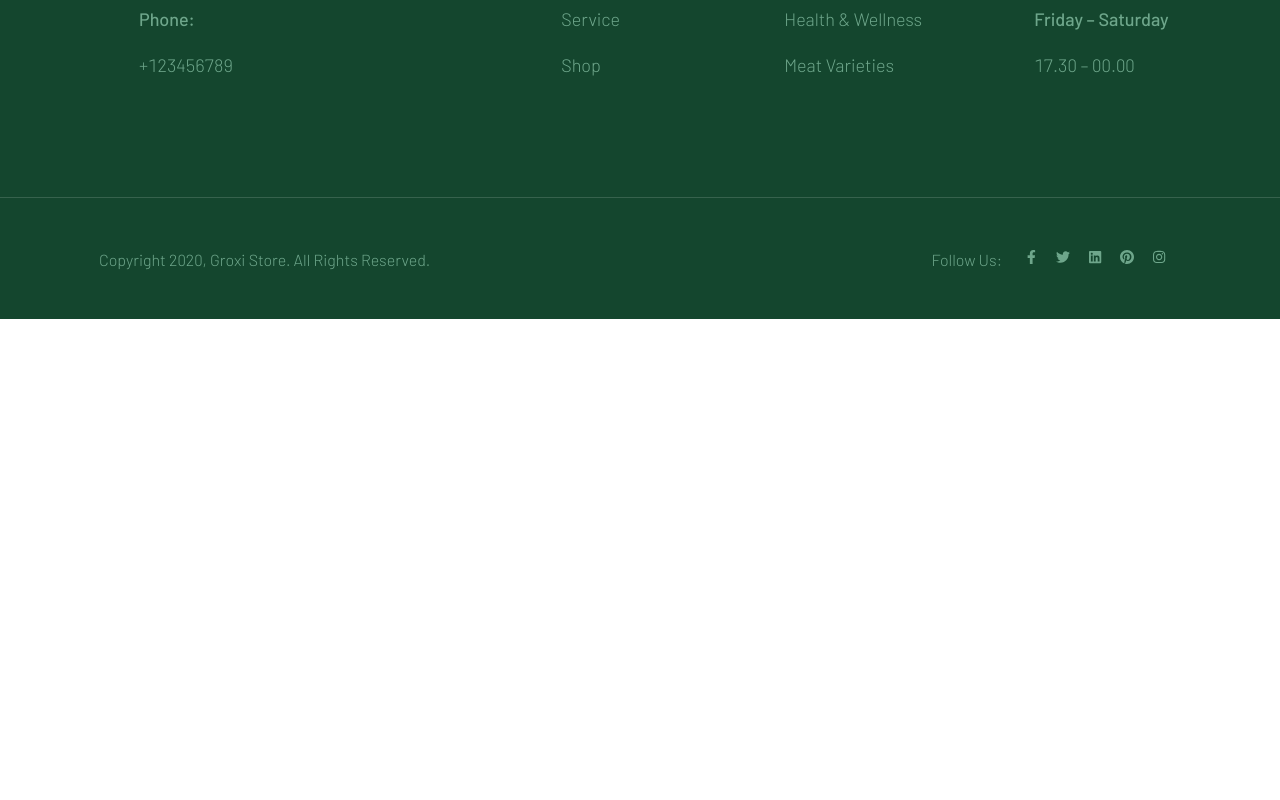
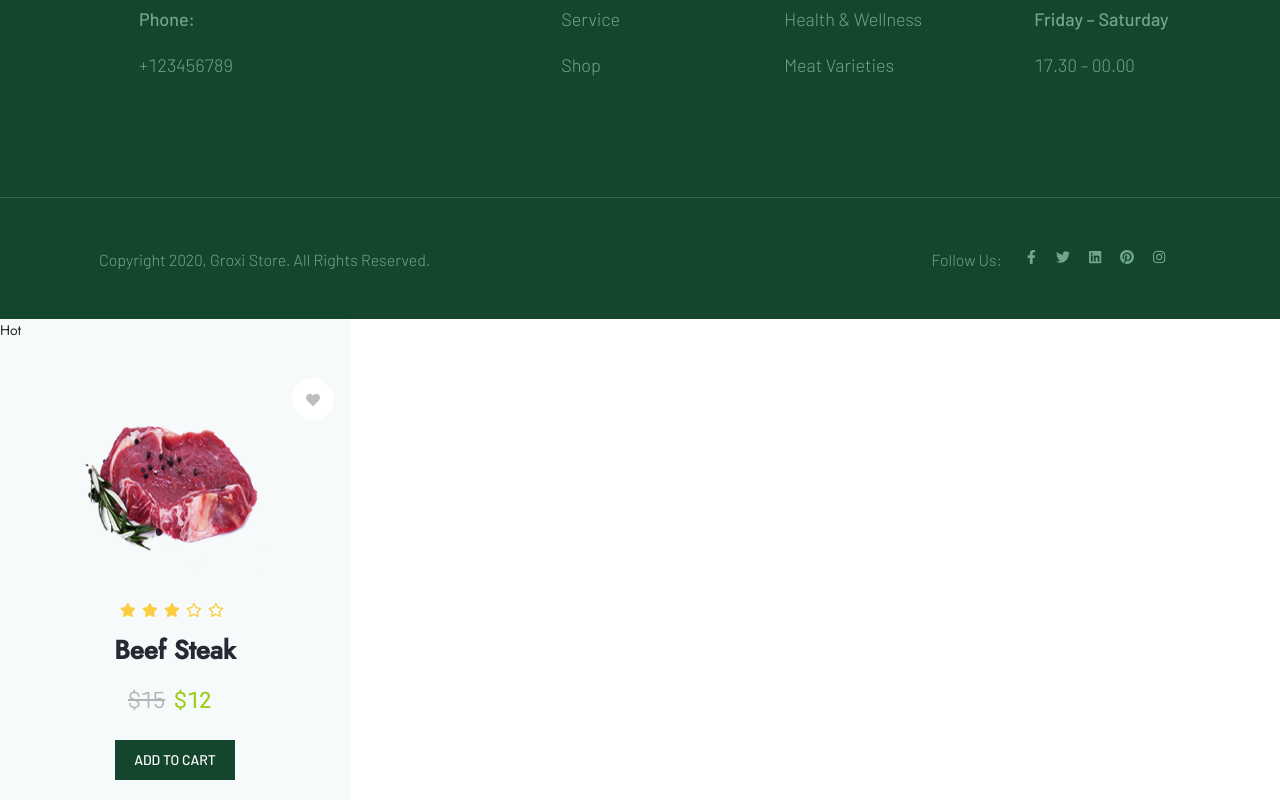
Before and after one commit to korysergey55/ShopOnlineForFreshGrocries, a React (Create React App) app: page / in a window 1280 px wide. Shown: the part 8204-9004 px from the top of the page. Before the commit the page ends 8523 px from the top, so only its background shows below. Built offline with nearby package versions, Linux system fonts and the light colour scheme; no server answers.

Commit message:
structure-done

```diff
--- a/src/containers/App/index.tsx
+++ b/src/containers/App/index.tsx
@@ -2,7 +2,6 @@ import React, { Component } from 'react'
 import { Router, Switch, Route } from 'react-router'
 import { Provider } from 'mobx-react'
 import history from 'utils/history'
-import store from 'stores'
 import Main from '../Public/Main/index'
 
 class App extends Component {
@@ -10,10 +9,9 @@ class App extends Component {
 
   render = (): JSX.Element => {
     return (
-      <Provider {...store}>
+      <Provider>
         <Router history={history}>
           <Switch>
-            {/* <Route path="/" component={Public} /> */}
             <Route path="/" component={Main} />
           </Switch>
         </Router>
--- /dev/null
+++ b/src/containers/Public/Main/ProductComponent/index.tsx
@@ -0,0 +1,77 @@
+import * as React from 'react';
+import styles from './styles.module.scss'
+import { FontAwesomeIcon } from '@fortawesome/react-fontawesome'
+import {  faHeart, faStar,} from '@fortawesome/free-solid-svg-icons'
+import { faStar as faStarR } from '@fortawesome/free-regular-svg-icons'
+import BeefImg from '../../../../sources/images/prendingProducts/beef.png'
+
+const ProductComponent = () => {
+  return (
+    <>
+      <li className={styles.trendingProducts_Item}>
+        <p className={styles.hot}>Hot</p>
+        <a className={styles.trendingProducts_linkLike}>
+          <FontAwesomeIcon
+            icon={faHeart}
+            className={styles.trendingProducts_linkLike_icon}
+          />
+        </a>
+        <img
+          className={styles.trendingProducts_Img}
+          src={BeefImg}
+          alt="Beef"
+        ></img>
+        <ul className={styles.trendingProducts_starsList}>
+          <li className={styles.trendingProducts_starsList_item}>
+            <a className={styles.trendingProducts_starsList_item_link}>
+              <FontAwesomeIcon
+                icon={faStar}
+                className={styles.trendingProducts_starsList_item_link_icon}
+              />
+            </a>
+          </li>
+          <li className={styles.trendingProducts_starsList_item}>
+            <a className={styles.trendingProducts_starsList_item_link}>
+              <FontAwesomeIcon
+                icon={faStar}
+                className={styles.trendingProducts_starsList_item_link_icon}
+              />
+            </a>
+          </li>
+          <li className={styles.trendingProducts_starsList_item}>
+            <a className={styles.trendingProducts_starsList_item_link}>
+              <FontAwesomeIcon
+                icon={faStar}
+                className={styles.trendingProducts_starsList_item_link_icon}
+              />
+            </a>
+          </li>
+          <li className={styles.trendingProducts_starsList_item}>
+            <a className={styles.trendingProducts_starsList_item_link}>
+              <FontAwesomeIcon
+                icon={faStarR}
+                className={styles.trendingProducts_starsList_item_link_icon}
+              />
+            </a>
+          </li>
+          <li className={styles.trendingProducts_starsList_item}>
+            <a className={styles.trendingProducts_starsList_item_link}>
+              <FontAwesomeIcon
+                icon={faStarR}
+                className={styles.trendingProducts_starsList_item_link_icon}
+              />
+            </a>
+          </li>
+        </ul>
+        <p className={styles.trendingProducts_text}>Beef Steak</p>
+        <p className={styles.trendingProducts_price}>$15</p>
+        <p className={styles.trendingProducts_oldPrice}>$12</p>
+        <button className={styles.trendingProducts_button} type="button">
+          Add to cart
+        </button>
+      </li>
+    </>
+  )
+}
+
+export default ProductComponent;
--- /dev/null
+++ b/src/containers/Public/Main/ProductComponent/styles.module.scss
@@ -0,0 +1,135 @@
+.trendingProducts {
+  display: flex;
+  justify-content: left;
+  flex-wrap: wrap;
+  align-items: center;
+  margin-bottom: 140px;
+  padding-left: 0;
+
+  &_Item {
+    position: relative;
+    width: 350px;
+    height: 481px;
+    margin-right: 16px;
+    margin-bottom: 30px;
+    background-color: #f6fafb;
+    list-style: none;
+
+    &:nth-child(3n + 3) {
+      margin-right: 0;
+    }
+    &:nth-child(n + 4) {
+      margin-bottom: 0;
+    }
+
+    &:hover {
+      border: 1px solid #9fcb22;
+    }
+  }
+  &_linkLike {
+    display: inline-block;
+    margin-top: 23px;
+    margin-left: 292px;
+    width: 42px;
+    height: 42px;
+    background-color: #ffffff;
+    border-radius: 50%;
+    transition: background-color 450ms cubic-bezier(0.4, 0, 0.2, 1);
+    transition: color 450ms cubic-bezier(0.4, 0, 0.2, 1);
+
+    &:hover {
+      background-color: #9fcb22;
+    }
+    &:hover .trendingProducts_linkLike_icon {
+      color: #ffffff;
+    }
+    &_icon {
+      display: block;
+      margin: 0 auto;
+      margin-top: 12px;
+      width: 20px;
+      height: 20px;
+      color: #bdbdbd;
+    }
+  }
+  &_Img {
+    display: block;
+    margin: 0 auto;
+    margin-bottom: 24px;
+    width: 180px;
+    height: 150px;
+    background-size: contain;
+  }
+
+  &_starsList {
+    display: flex;
+    justify-content: center;
+    align-items: center;
+    margin-bottom: 15px;
+    padding-left: 0;
+
+    &_item {
+      width: 15px;
+      height: 15px;
+      margin-right: 7px;
+      list-style: none;
+
+      &:hover {
+        cursor: pointer;
+      }
+
+      &_link_icon {
+        display: block;
+        margin: 0 auto;
+        width: 20px;
+        height: 20px;
+        color: #fccc42;
+      }
+    }
+  }
+  &_text {
+    margin-bottom: 10px;
+    color: #252932;
+    font-size: 26px;
+    font-weight: 600;
+    text-align: center;
+  }
+  &_price {
+    display: inline-block;
+    margin-right: 9px;
+    margin-left: 128px;
+    font-family: 'Barlow';
+    font-size: 23px;
+    font-weight: 400;
+    text-align: center;
+    text-decoration: line-through;
+    color: #b2b3b4;
+  }
+  &_oldPrice {
+    display: inline-block;
+    font-family: 'Barlow';
+    font-size: 23px;
+    font-weight: 500;
+    color: #9fcb22;
+  }
+  &_button {
+    display: block;
+    width: 120px;
+    height: 40px;
+    margin: 0 auto;
+    margin-bottom: 55px;
+    font-family: 'Barlow';
+    font-weight: 500;
+    text-align: center;
+    text-transform: uppercase;
+    color: #ffffff;
+    background-color: #14462e;
+    border: none;
+    transition: background-color 250ms cubic-bezier(0.4, 0, 0.2, 1);
+
+    &:hover {
+      cursor: pointer;
+      background-color: #9fcb22;
+    }
+  }
+}
--- a/src/containers/Public/Main/index.tsx
+++ b/src/containers/Public/Main/index.tsx
@@ -9,6 +9,7 @@ import Features from './Features/index'
 import BestSeller from './BestSeller/index'
 import CustomersSaying from './CustomersSaying/index'
 import Footer from '../../../components/Footer/index'
+import ProductComponent from '../../Public/Main/ProductComponent/index'
 
 const Main = () => {
   return (
@@ -25,6 +26,7 @@ const Main = () => {
       <BestSeller />
       <CustomersSaying />
       <Footer />
+      <ProductComponent/>
     </>
   )
 }
--- a/src/stores/User.ts
+++ /dev/null
@@ -1,36 +0,0 @@
-import {
-  observable,
-  action,
-  computed,
-  reaction,
-  makeAutoObservable,
-} from 'mobx'
-import { IUser } from '../models'
-
-class UserStore {
-  constructor() {
-    makeAutoObservable(this)
-    // reaction(
-    //   () => this.user,
-    //   _ => console.log(this.user)
-    // )
-  }
-
-  @observable user: IUser = { id: 0, name: '', company: { name: '' } }
-
-  @action setInfo = (userInfo: IUser): void => {
-    this.user = userInfo
-  }
-
-  @action unSetInfo = (): void => {
-    this.user = { id: 0, name: '', company: { name: '' } }
-  }
-
-  @computed get info(): any {
-    return {
-      name: this.user.name,
-    }
-  }
-}
-
-export default new UserStore()
--- a/src/stores/Users.ts
+++ /dev/null
@@ -1,37 +0,0 @@
-import {
-  observable,
-  action,
-  computed,
-  reaction,
-  makeAutoObservable,
-  toJS,
-} from 'mobx'
-import { IUser } from '../models'
-
-class UsersStore {
-  constructor() {
-    makeAutoObservable(this)
-    reaction(
-      () => this.users,
-      _ => console.log(toJS(this.users))
-    )
-  }
-
-  @observable users: IUser[] = []
-
-  @action setInfo = async (userInfo: IUser[]): Promise<void> => {
-    this.users = userInfo
-  }
-
-  @action unSetInfo = (): void => {
-    this.users = []
-  }
-
-  @computed get info(): any {
-    return {
-      length: this.users.length,
-    }
-  }
-}
-
-export default new UsersStore()
--- a/src/stores/index.ts
+++ /dev/null
@@ -1,27 +0,0 @@
-import { createContext, useContext } from 'react'
-import { configure, observable } from 'mobx'
-
-import userStore from './User'
-import usersStore from './Users'
-
-configure({ enforceActions: 'observed' })
-
-class RootStore {
-  @observable usersStore = usersStore
-  @observable userStore = userStore
-
-}
-
-const rootStore = new RootStore()
-
-export const StoreContext = createContext<RootStore>(rootStore)
-
-export const useStore = (): RootStore => {
-  const store = useContext(StoreContext)
-  if (!store) {
-    throw new Error('You have forgot to use StoreProvider, shame on you.')
-  }
-  return store
-}
-
-export default new RootStore()
```
Also changed, not shown: src/components/PrivateRoute/index.tsx (deleted, +0 -31 lines).
